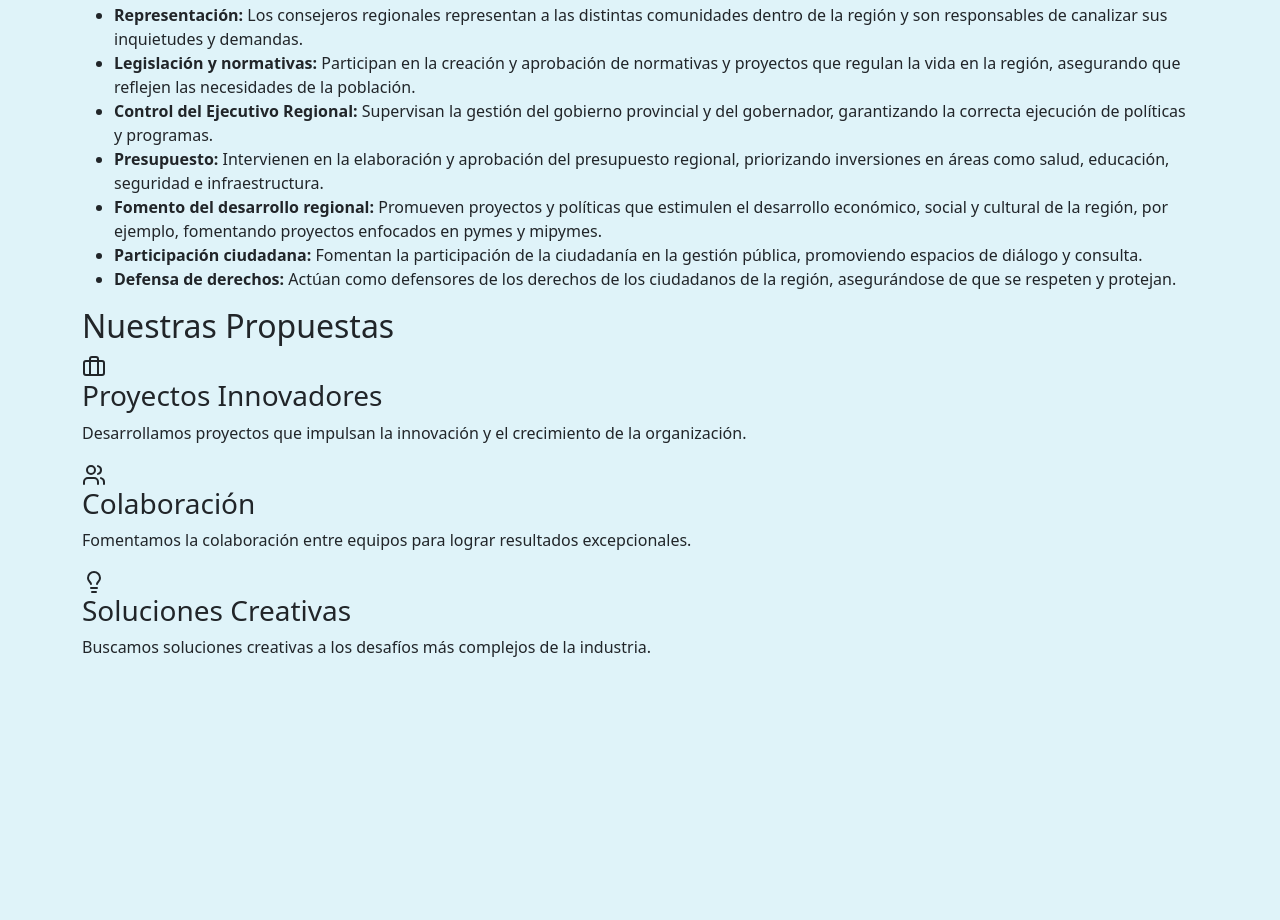
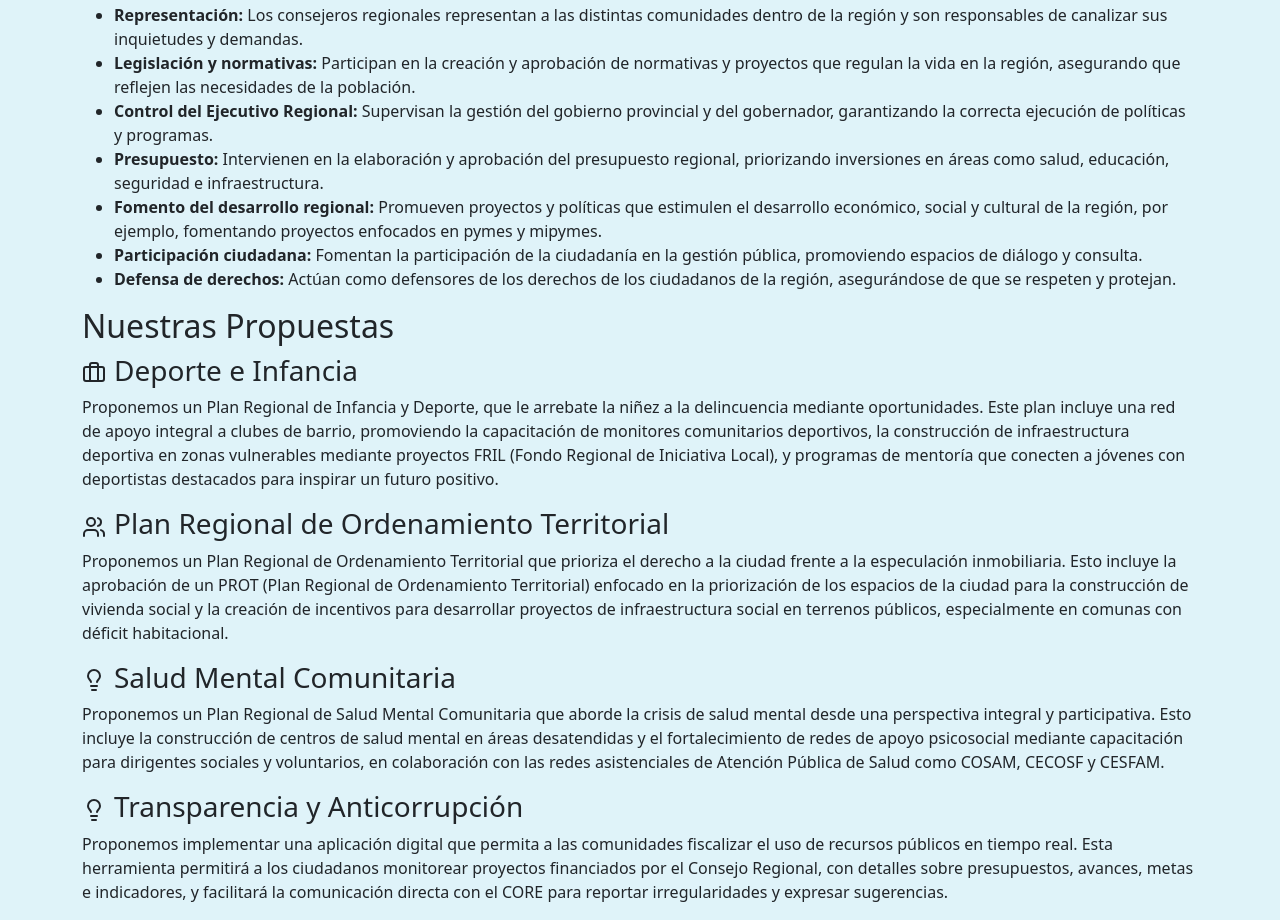
Before and after one commit to MaxiACSI/jorqueracore, a website built with Parcel: page src/index.html in a window 1280 px wide. Shown: the part 833-1753 px from the top of the page. Before the commit the page ends 1508 px from the top, so only its background shows below. Built offline with nearby package versions, Linux system fonts and the light colour scheme.

Commit message:
feat: agrega nuevo texto

```diff
--- a/src/index.html
+++ b/src/index.html
@@ -54,55 +54,81 @@
             <h2>¿Qué funciones cumplen los Consejeros Regionales?</h2>
             <ul>
                 <li>
-                    <strong>Representación:</strong> Los consejeros regionales representan a las distintas comunidades dentro de la región y son
+                    <strong>Representación:</strong> Los consejeros regionales representan a las distintas comunidades
+                    dentro de la región y son
                     responsables de canalizar sus inquietudes y demandas.
                 </li>
                 <li>
-                    <strong>Legislación y normativas:</strong> Participan en la creación y aprobación de normativas y proyectos que regulan la
+                    <strong>Legislación y normativas:</strong> Participan en la creación y aprobación de normativas y
+                    proyectos que regulan la
                     vida en la región, asegurando que reflejen las necesidades de la población.
                 </li>
                 <li>
-                    <strong>Control del Ejecutivo Regional:</strong> Supervisan la gestión del gobierno provincial y del gobernador, garantizando
+                    <strong>Control del Ejecutivo Regional:</strong> Supervisan la gestión del gobierno provincial y del
+                    gobernador, garantizando
                     la correcta ejecución de políticas y programas.
                 </li>
                 <li>
-                    <strong>Presupuesto:</strong> Intervienen en la elaboración y aprobación del presupuesto regional, priorizando inversiones en
+                    <strong>Presupuesto:</strong> Intervienen en la elaboración y aprobación del presupuesto regional,
+                    priorizando inversiones en
                     áreas como salud, educación, seguridad e infraestructura.
                 </li>
                 <li>
-                    <strong>Fomento del desarrollo regional:</strong> Promueven proyectos y políticas que estimulen el desarrollo económico,
+                    <strong>Fomento del desarrollo regional:</strong> Promueven proyectos y políticas que estimulen el
+                    desarrollo económico,
                     social y cultural de la región, por ejemplo, fomentando proyectos enfocados en pymes y mipymes.
                 </li>
                 <li>
-                    <strong>Participación ciudadana:</strong> Fomentan la participación de la ciudadanía en la gestión pública, promoviendo
+                    <strong>Participación ciudadana:</strong> Fomentan la participación de la ciudadanía en la gestión
+                    pública, promoviendo
                     espacios de diálogo y consulta.
                 </li>
                 <li>
-                    <strong>Defensa de derechos:</strong> Actúan como defensores de los derechos de los ciudadanos de la región, asegurándose de
+                    <strong>Defensa de derechos:</strong> Actúan como defensores de los derechos de los ciudadanos de la
+                    región, asegurándose de
                     que se respeten y protejan.
                 </li>
             </ul>
         </div>
     </section>
 
-    <section class="proposals">
+    <section class="">
         <div class="container">
             <h2>Nuestras Propuestas</h2>
-            <div class="proposal-grid">
-                <div class="proposal-item">
-                    <i data-lucide="briefcase"></i>
-                    <h3>Proyectos Innovadores</h3>
-                    <p>Desarrollamos proyectos que impulsan la innovación y el crecimiento de la organización.</p>
+            <div class="">
+                <div class="">
+                    <h3><i data-lucide="briefcase" class="me-2"></i>Deporte e Infancia</h3>
+                    <p>Proponemos un Plan Regional de Infancia y Deporte, que le arrebate la niñez a la delincuencia
+                        mediante oportunidades. Este plan incluye una red de apoyo integral a clubes de barrio,
+                        promoviendo la capacitación de monitores comunitarios deportivos, la construcción de
+                        infraestructura deportiva en zonas vulnerables mediante proyectos FRIL (Fondo Regional de
+                        Iniciativa Local), y programas de mentoría que conecten a jóvenes con deportistas destacados
+                        para inspirar un futuro positivo.</p>
                 </div>
-                <div class="proposal-item">
-                    <i data-lucide="users"></i>
-                    <h3>Colaboración</h3>
-                    <p>Fomentamos la colaboración entre equipos para lograr resultados excepcionales.</p>
+                <div class="">
+                    <h3><i data-lucide="users" class="me-2"></i>Plan Regional de Ordenamiento Territorial</h3>
+                    <p>Proponemos un Plan Regional de Ordenamiento Territorial que prioriza el derecho a la ciudad
+                        frente a la especulación inmobiliaria. Esto incluye la aprobación de un PROT (Plan Regional de
+                        Ordenamiento Territorial) enfocado en la priorización de los espacios de la ciudad para la
+                        construcción de vivienda social y la creación de incentivos para desarrollar proyectos de
+                        infraestructura social en terrenos públicos, especialmente en comunas con déficit habitacional.
+                    </p>
                 </div>
-                <div class="proposal-item">
-                    <i data-lucide="lightbulb"></i>
-                    <h3>Soluciones Creativas</h3>
-                    <p>Buscamos soluciones creativas a los desafíos más complejos de la industria.</p>
+                <div class="">
+                    <h3><i data-lucide="lightbulb" class="me-2"></i>Salud Mental Comunitaria</h3>
+                    <p>Proponemos un Plan Regional de Salud Mental Comunitaria que aborde la crisis de salud mental
+                        desde una perspectiva integral y participativa. Esto incluye la construcción de centros de salud
+                        mental en áreas desatendidas y el fortalecimiento de redes de apoyo psicosocial mediante
+                        capacitación para dirigentes sociales y voluntarios, en colaboración con las redes asistenciales
+                        de Atención Pública de Salud como COSAM, CECOSF y CESFAM.</p>
+                </div>
+                <div class="">
+                    <h3><i data-lucide="lightbulb" class="me-2"></i>Transparencia y Anticorrupción</h3>
+                    <p>Proponemos implementar una aplicación digital que permita a las comunidades fiscalizar el uso de
+                        recursos públicos en tiempo real. Esta herramienta permitirá a los ciudadanos monitorear
+                        proyectos financiados por el Consejo Regional, con detalles sobre presupuestos, avances, metas e
+                        indicadores, y facilitará la comunicación directa con el CORE para reportar irregularidades y
+                        expresar sugerencias.</p>
                 </div>
             </div>
         </div>
```
